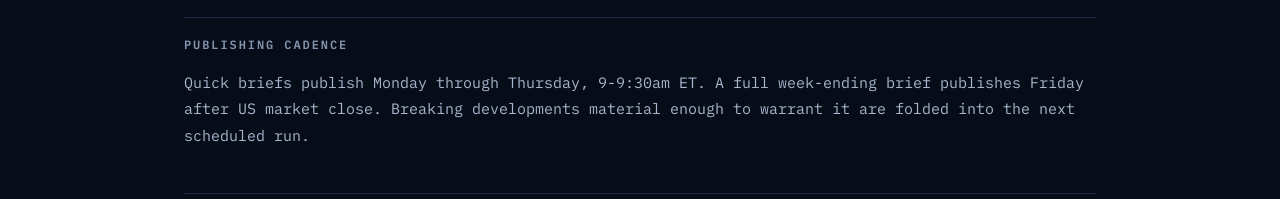
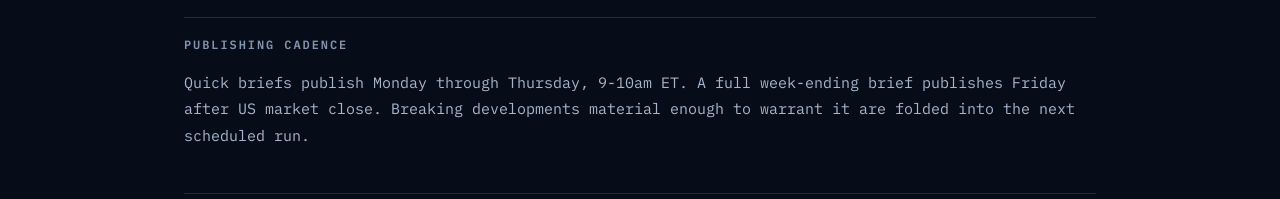
Before and after one commit to LINIHQ/macro-intel-desk, a Next.js app: page /sources in a window 1280 px wide. Shown: the part 297-496 px from the top of the page. Built offline with nearby package versions, Linux system fonts and the light colour scheme.

Commit message:
Widen quick brief window to 9-10am ET on Sources page

```diff
--- a/app/sources/page.jsx
+++ b/app/sources/page.jsx
@@ -16,7 +16,7 @@ export default function SourcesPage() {
 
       <h2>Publishing cadence</h2>
       <p>
-        Quick briefs publish Monday through Thursday, 9-9:30am ET. A full week-ending brief publishes Friday after US
+        Quick briefs publish Monday through Thursday, 9-10am ET. A full week-ending brief publishes Friday after US
         market close. Breaking developments material enough to warrant it are folded into the next scheduled run.
       </p>
 
```
